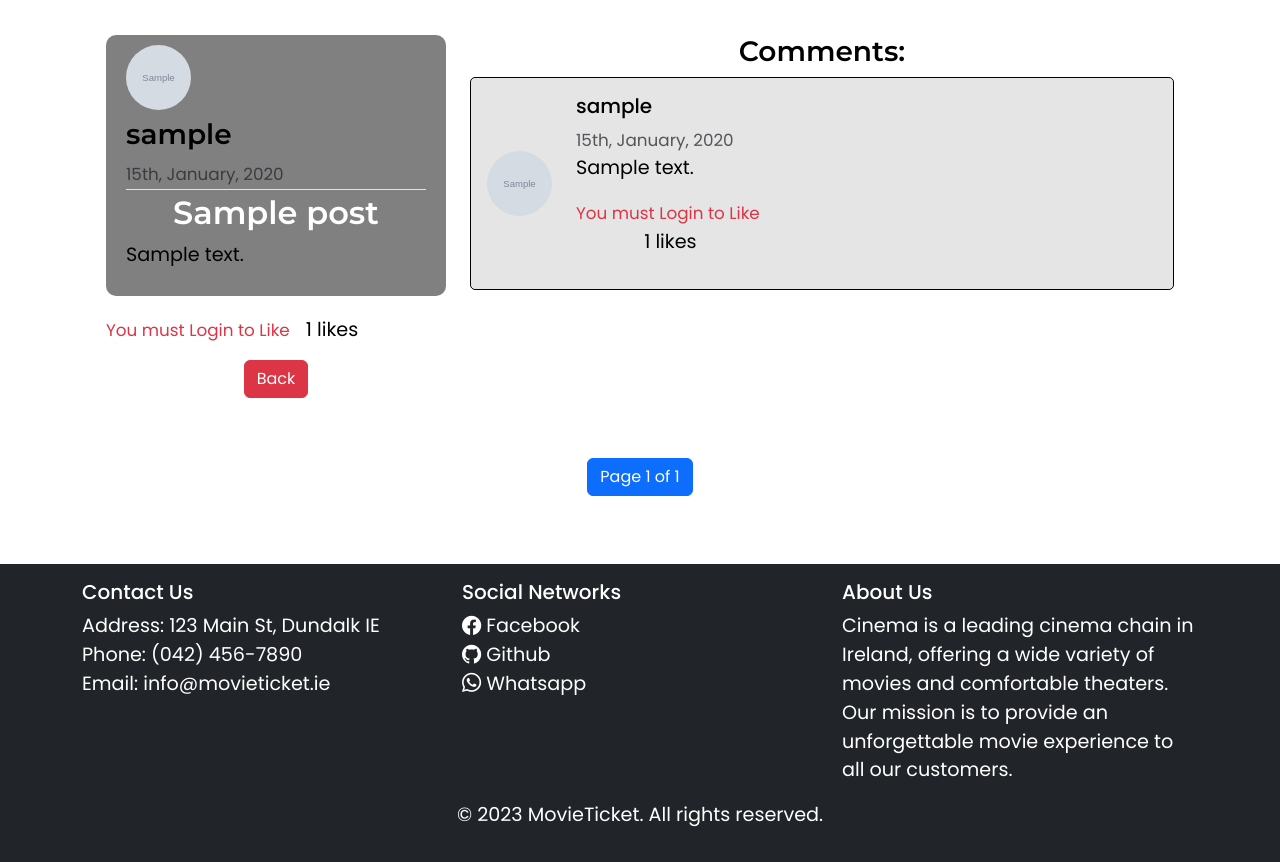
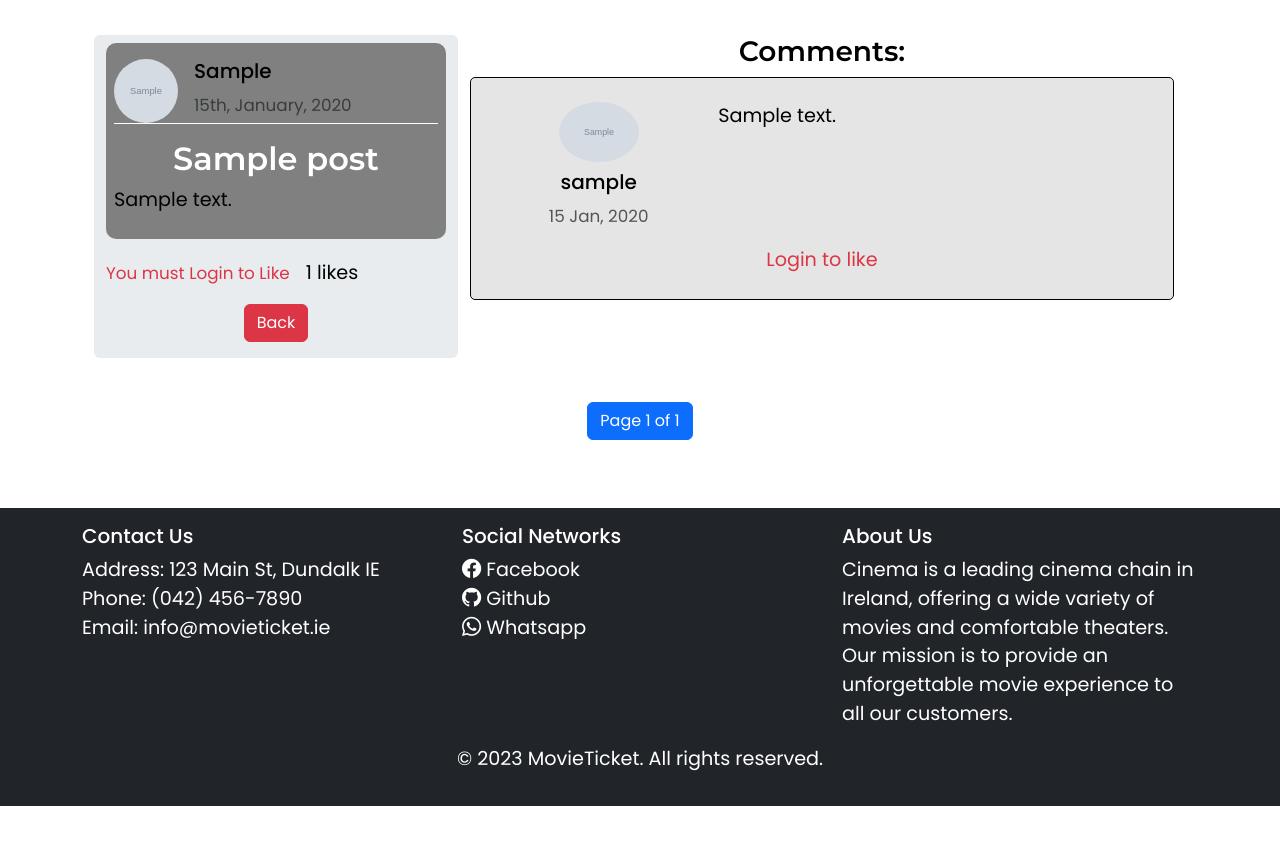
Before and after one commit to Pedrolivares1980/cinebook, a Django app: page /blog/post/1/ in a window 1280 px wide. Shown: the part 61-923 px from the top of the page. After the commit the page ends 867 px from the top, so only its background shows below. Run offline with Django 5.2, Linux system fonts and the light colour scheme; tables that the repository leaves empty hold one stand-in row (values such as "Sample post"); grey boxes marked "Sample" are stand-in pictures; some libraries are stand-ins or nearby versions.

Commit message:
post-detail

```diff
--- a/blog/templates/blog/comment_thread.html
+++ b/blog/templates/blog/comment_thread.html
@@ -1,36 +1,47 @@
 {% for comment in comments %}
-<div class="custom-comment">
-    <div class="comment-body">
-        <div class="d-flex align-items-center">
-            <img class="rounded-circle article-img" src="{{ comment.author.profile.image.url }}">
-            <div class="ms-2">
-                <h5 class="mt-0">{{ comment.author.username }}</h5>
-                <small class="text-muted">{{ comment.date_posted|date:'dS, F, Y' }}</small>
+<div class="custom-comment mb-3">
+    <div class="row g-0">
+        <!-- User information -->
+        <div class="col-12 col-md-4  p-2">
+            <img class="img-fluid rounded-circle mx-auto d-block" src="{{ comment.author.profile.image.url }}" alt="User Image" style="width: 80px;">
+            <div class="text-center mt-2">
+                <h5>{{ comment.author.username }}</h5>
+                <small class="text-muted">{{ comment.date_posted|date:"d M, Y" }}</small>
+            </div>
+        </div>
+
+        <!-- Comment section -->
+        <div class="col-12 col-md-8 p-2 ">
             <p>{{ comment.content }}</p>
-                <div class="comment-actions">
-                    <div class="likes mb-3">
+        </div>
+
+        <!-- Comment Actions -->
+        <div class="col-12 p-2">
+            <div class="d-md-flex justify-content-md-center align-items-center">
+                <div class="mb-2 mb-md-0">
                     {% if user.is_authenticated %}
-                        <form action="{% url 'comment_like_post' comment.pk %}" method="POST">
+                    <form action="{% url 'comment_like_post' comment.pk %}" method="POST" class="d-flex align-items-center">
                         {% csrf_token %}
                         {% if comment.user_has_liked %}
-                                <button type="submit" name="comment_id" value="{{ comment.id }}" class="btn btn-danger btn-sm"><i class="bi bi-hand-thumbs-down-fill">Unlike</i></button>
+                            <button type="submit" name="comment_id" value="{{ comment.id }}" class="btn btn-danger btn-sm me-2">Unlike</button>
                         {% else %}
-                                <button type="submit" name="comment_id" value="{{ comment.id }}" class="btn btn-primary btn-sm"><i class="bi bi-hand-thumbs-up-fill">Like</i></button>
+                            <button type="submit" name="comment_id" value="{{ comment.id }}" class="btn btn-primary btn-sm me-2">Like</button>
                         {% endif %}
-                            {{ comment.likes.count }} likes
+                        <span>{{ comment.likes.count }} likes</span>
                     </form>
                     {% else %}
-                        <a href="{% url 'login' %}"><small class="text-danger">You must Login to Like</small></a>
-                        <p class="text-center">{{ comment.likes.count }} likes</p>
+                    <a href="{% url 'login' %}" class="text-danger">Login to like</a>
                     {% endif %}
                 </div>
+
                 {% if comment.author == user %}
-                    <a href="{% url 'comment-update' comment.id %}" class="btn btn-sm btn-secondary">Edit</a>
-                    <a href="{% url 'comment-delete' comment.id %}" class="btn btn-sm btn-danger">Delete</a>
+                <div class="ms-md-3 d-flex justify-content-center gap-2">
+                    <a href="{% url 'comment-update' comment.id %}" class="btn btn-secondary btn-sm">Edit</a>
+                    <a href="{% url 'comment-delete' comment.id %}" class="btn btn-danger btn-sm">Delete</a>
+                </div>
                 {% endif %}
             </div>
         </div>
     </div>
 </div>
-</div>
 {% endfor %}
--- a/blog/templates/blog/post_detail.html
+++ b/blog/templates/blog/post_detail.html
@@ -6,17 +6,22 @@
   <div class="container-fluid">
     <div class="row">
       <!-- Article section -->
-      <div class="col-12 col-md-4 order-1 order-md-1">
-        <article class="media content-section">
-          <img class="rounded-circle article-img" src="{{ object.author.profile.image.url }}">
+      <div class="col-12 col-md-4 order-1 order-md-1 bg-body-secondary rounded rounded-2">
+        <article class="media content-section p-2 mt-2">
           <div class="media-body mt-2">
-            <div class="article-metadata">
-              <h3 class="mr-2">{{ object.author }}</h3>
-              <small class="text-muted">{{ object.date_posted|date:'dS, F, Y' }}</small>
+            <!-- Article Metadata -->
+            <div class="d-flex justify-content-between mb-3  border-bottom border-white">
+              <div class="d-flex align-items-start">
+                  <img class="rounded-circle article-img me-3" src="{{ object.author.profile.image.url }}" alt="User Image" style="width: 64px; height: 64px;">
+                  <div>
+                      <h5>{{ object.author|capfirst }}</h5>
+                      <small class="text-muted">{{ object.date_posted|date:"dS, F, Y" }}</small>
+                  </div>
+              </div>
               {% if object.author == user %}
-              <div>
-                <a class="btn btn-secondary btn-sm mt-1 mb-1" href="{% url 'post-update' object.id %}">Update</a>
-                <a class="btn btn-danger btn-sm mt-1 mb-1" href="{% url 'post-delete' object.id %}">Delete</a>
+              <div class="mb-2 d-flex flex-column ">
+                  <a href="{% url 'post-update' object.id %}" class="btn btn-primary btn-sm mb-2">Update</a>
+                  <a href="{% url 'post-delete' object.id %}" class="btn btn-danger btn-sm">Delete</a>
               </div>
               {% endif %}
             </div>
```
Also changed, not shown: blog/templates/blog/post_form.html (+7 -6 lines). Lines whose indentation alone changed are shown as unchanged.
